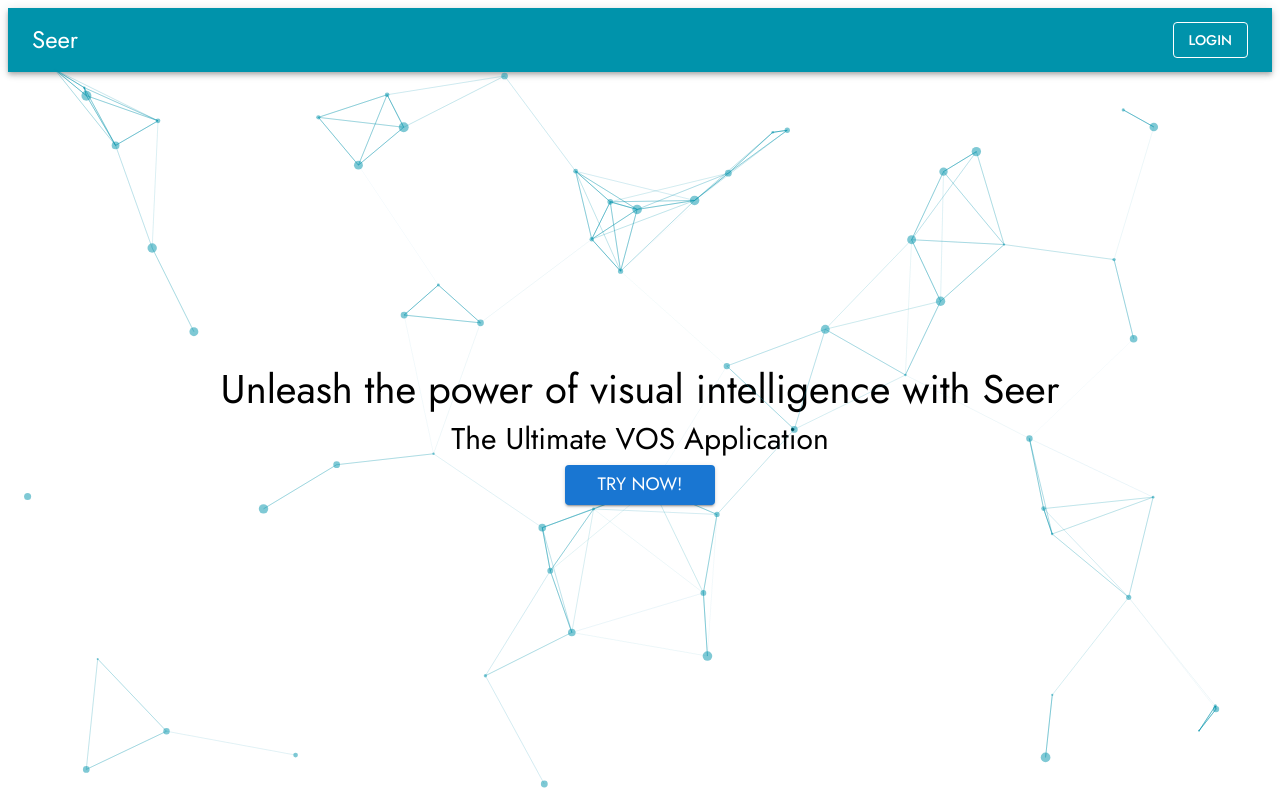
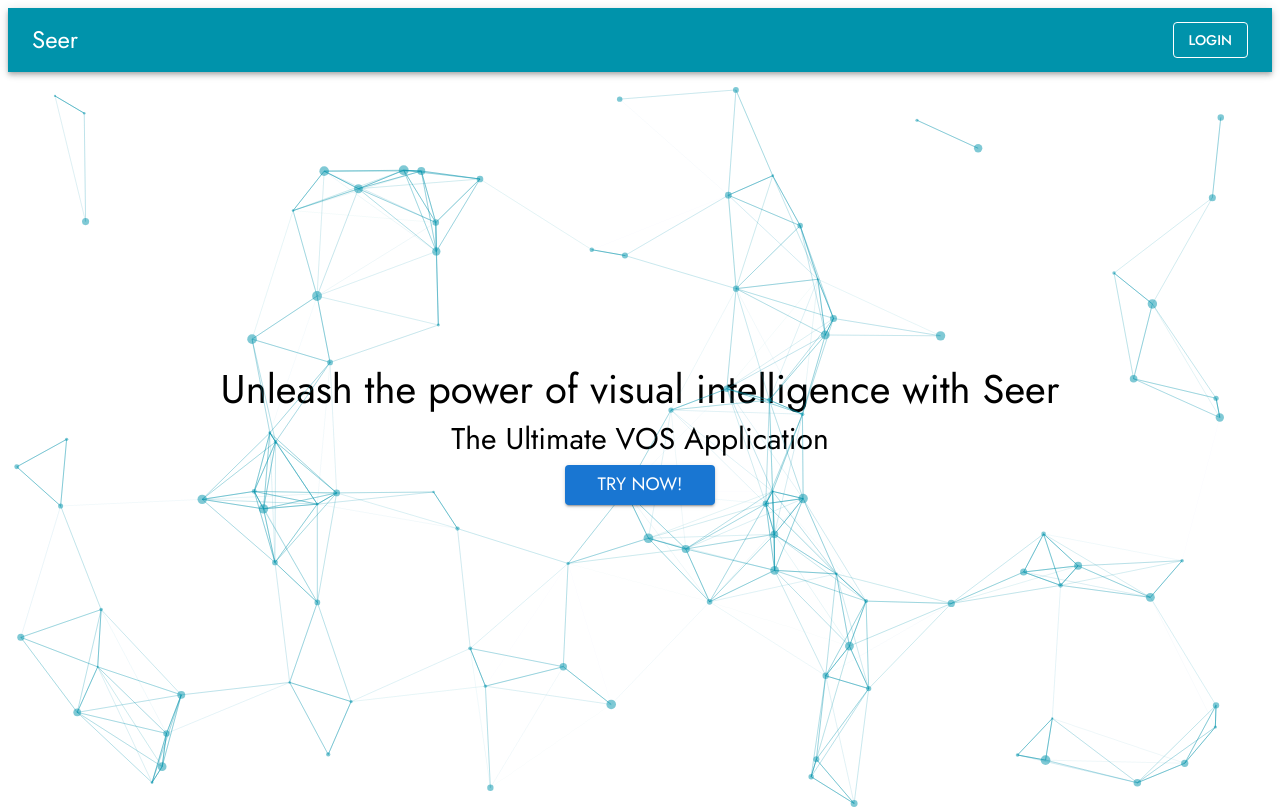
Before and after one commit to RaahimSiddiqi/VOS, a React (Vite) app in the folder View/: page / in a window 1280 px wide. Shown: the top 809 px of the page. Built offline with nearby package versions, Linux system fonts and the light colour scheme; no server answers.

Commit message:
Increased particles and changed particle effects on homepage

```diff
--- a/View/src/components/Home/index.css
+++ b/View/src/components/Home/index.css
@@ -1,8 +1,9 @@
 #tsparticles-custom {
     position: absolute;
+    top:65;
     margin: 0;
     padding: 0;
-    height: 95%;
+    height: 90%;
     width: 95%;
     z-index: 0;
   }
--- a/View/src/components/Home/index.tsx
+++ b/View/src/components/Home/index.tsx
@@ -50,7 +50,7 @@ const Home = () => {
                                     },
                                     onHover: {
                                         enable: true,
-                                        mode: "repulse",
+                                        mode: "grab",
                                     },
                                     resize: true,
                                 },
@@ -76,7 +76,7 @@ const Home = () => {
                                     width: 1,
                                 },
                                 collisions: {
-                                    enable: true,
+                                    enable: false,
                                 },
                                 move: {
                                     direction: "none",
@@ -93,7 +93,7 @@ const Home = () => {
                                         enable: true,
                                         area: 800,
                                     },
-                                    value: 60,
+                                    value: 100,
                                 },
                                 opacity: {
                                     value: 0.5,
```
